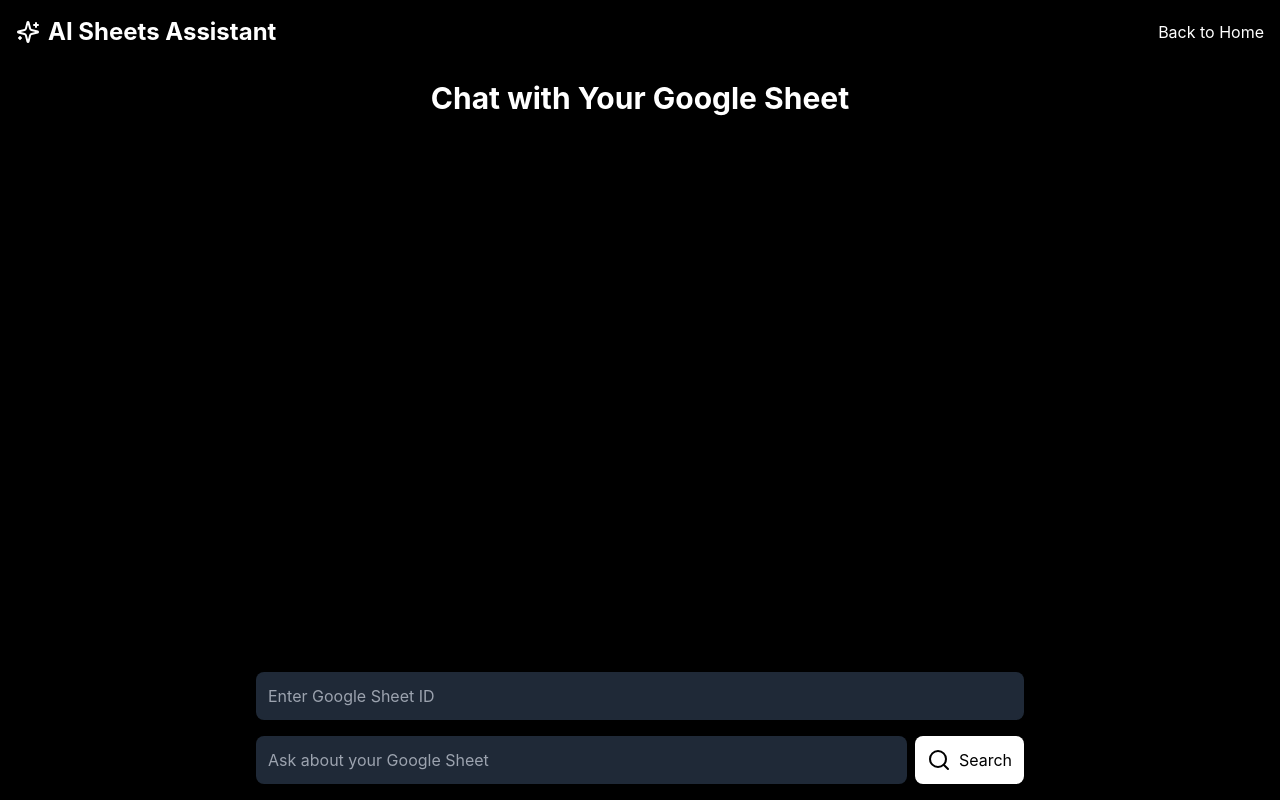
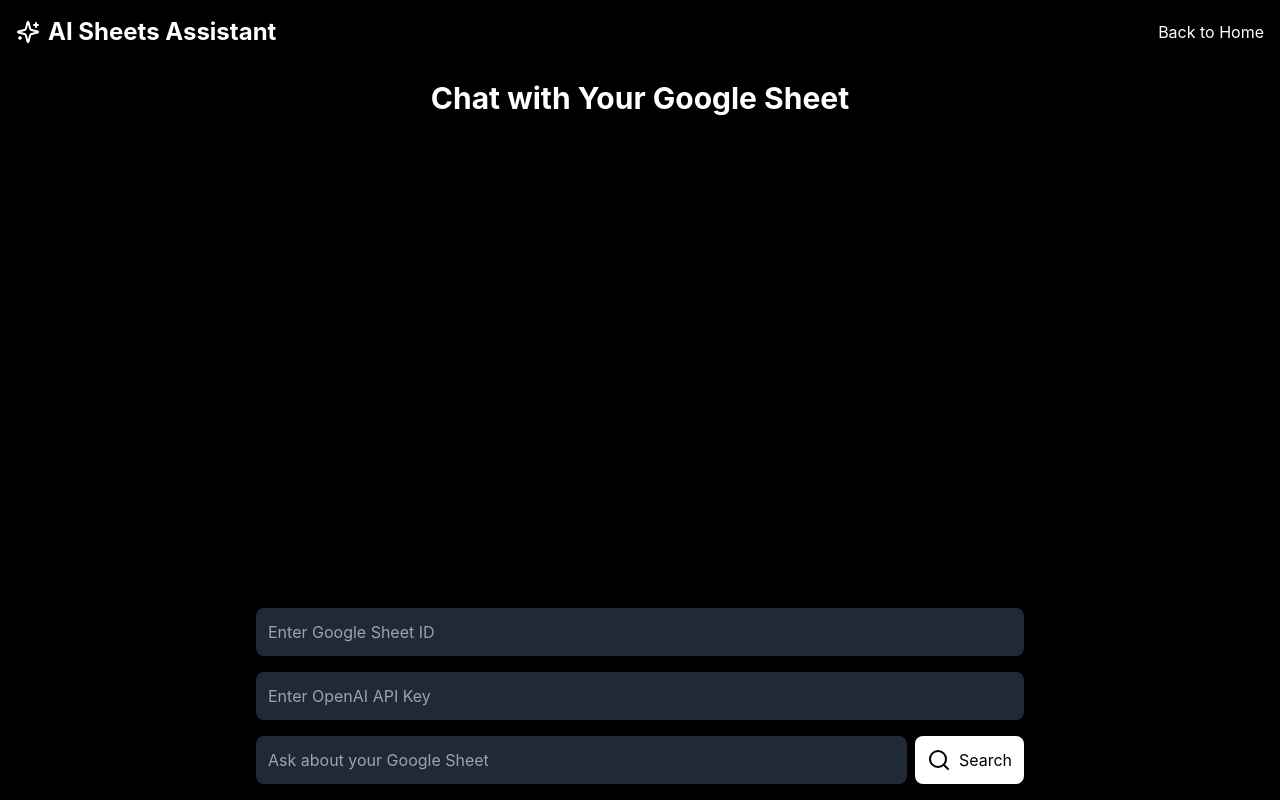
Before and after one commit to Prat011/ClarifyAI-website, a React (Create React App) app: page /sheet in a window 1280 px wide. Built offline with nearby package versions, Linux system fonts and the light colour scheme.

Commit message:
Update SheetPage.js for API Key input

```diff
--- a/src/components/SheetPage.js
+++ b/src/components/SheetPage.js
@@ -1,5 +1,5 @@
 import React, { useState } from 'react';
-import { SparklesIcon, SearchIcon, Loader, FileIcon } from 'lucide-react';
+import { SparklesIcon, SearchIcon, Loader, KeyIcon } from 'lucide-react';
 import { Link } from 'react-router-dom';
 import axios from 'axios';
 import { Analytics } from "@vercel/analytics/react";
@@ -7,12 +7,17 @@
 const SheetPage = () => {
   const [sheetId, setSheetId] = useState('');
   const [query, setQuery] = useState('');
+  const [apiKey, setApiKey] = useState('');
   const [messages, setMessages] = useState([]);
   const [isLoading, setIsLoading] = useState(false);
   const [errorMessage, setErrorMessage] = useState('');
 
   const validateSheetId = (id) => {
     return typeof id === 'string' && id.length === 44;
+  };
+
+  const validateApiKey = (key) => {
+    return typeof key === 'string' && key.startsWith('sk-') && key.length === 51;
   };
 
   const checkSheetAccess = async (id) => {
@@ -34,6 +39,11 @@
       return;
     }
 
+    if (!validateApiKey(apiKey)) {
+      setErrorMessage('Invalid OpenAI API Key. Please check and try again.');
+      return;
+    }
+
     setIsLoading(true);
     try {
       const isAccessible = await checkSheetAccess(sheetId);
@@ -44,7 +54,8 @@
       // Call the API to process the query
       const response = await axios.post('/sheets_query/', {
         sheet_id: sheetId,
-        query: query
+        query: query,
+        api_key: apiKey
       });
 
       setMessages(prevMessages => [
@@ -103,6 +114,15 @@
           </div>
           <div className="flex space-x-2">
             <input
+              type="password"
+              value={apiKey}
+              onChange={(e) => setApiKey(e.target.value)}
+              placeholder="Enter OpenAI API Key"
+              className="flex-grow p-3 rounded-lg bg-gray-800 text-white placeholder-gray-400 focus:outline-none focus:ring-2 focus:ring-white"
+            />
+          </div>
+          <div className="flex space-x-2">
+            <input
               type="text"
               value={query}
               onChange={(e) => setQuery(e.target.value)}
```
